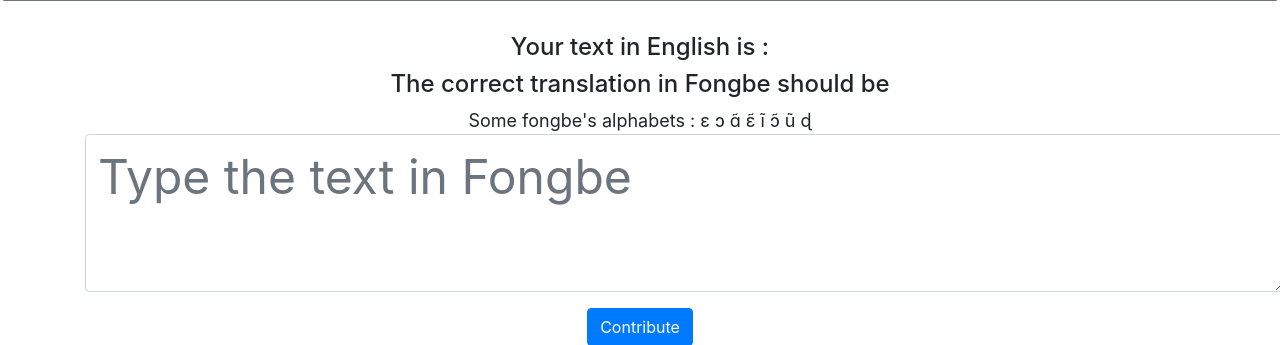
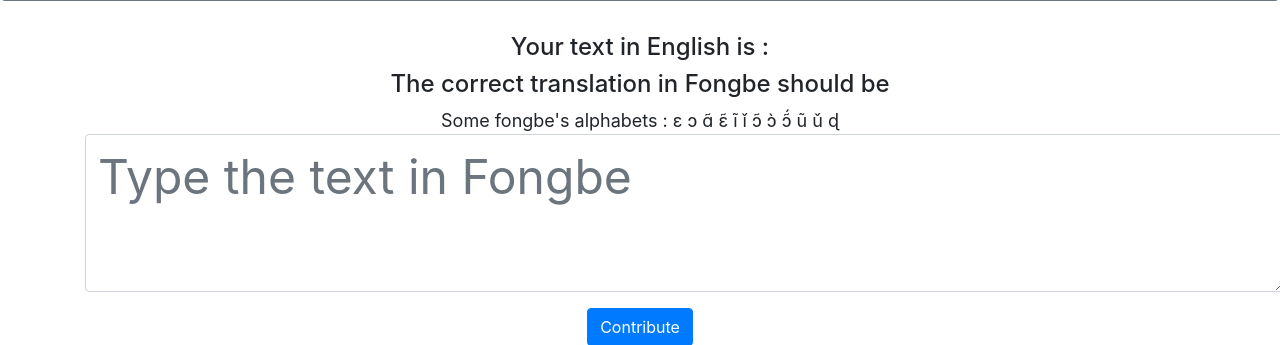
Before and after one commit to kevindegila/flask-joey, a Flask app: template templates/reviews.html in a window 1280 px wide. Shown: the part 435-780 px from the top of the page. Run offline with Flask 2, Linux system fonts and the light colour scheme; the template is opened without the code that fills it, so the values that code supplies are empty; some libraries are stand-ins or nearby versions.

Commit message:
Update some fongbe alphabets

```diff
--- a/templates/reviews.html
+++ b/templates/reviews.html
@@ -28,7 +28,7 @@
 	        <form method="post" action ="/reviews-thanks" enctype="multipart/form-data" >
 	            <div class="form-group text-center">
 	                 <div class="form-group">
-			      <div class="text-center" > <font size="4"> Some fongbe's alphabets : ɛ  ɔ  ɑ̃  ɛ̃  ĩ  ɔ̃  ũ  ɖ </font> </div>
+			      <div class="text-center" > <font size="4"> Some fongbe's alphabets : ɛ  ɔ  ɑ̃  ɛ̃  ĩ ǐ ɔ̃  ɔ̀  ɔ̃́ ũ ǔ ɖ </font> </div>
 	                      <textarea class="form-control" id="exampleTextarea" name="correction" style="width: 1200px; font-size:3em" placeholder="Type the text in Fongbe">{{ correction }}</textarea>
 			      <input type=hidden value="{{ review }}" name='review'>
 	                 </div>
```
